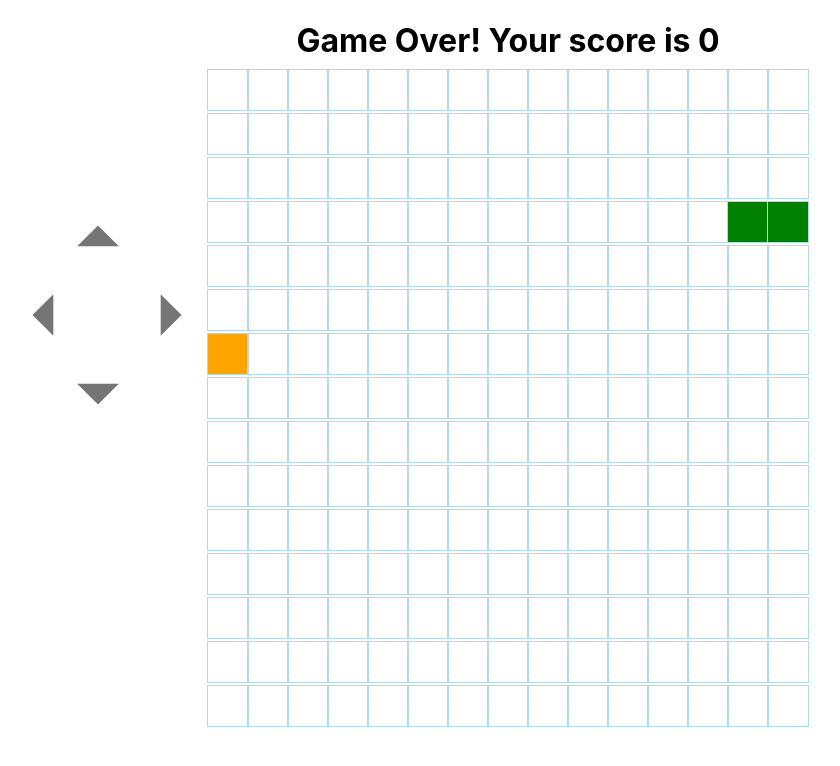
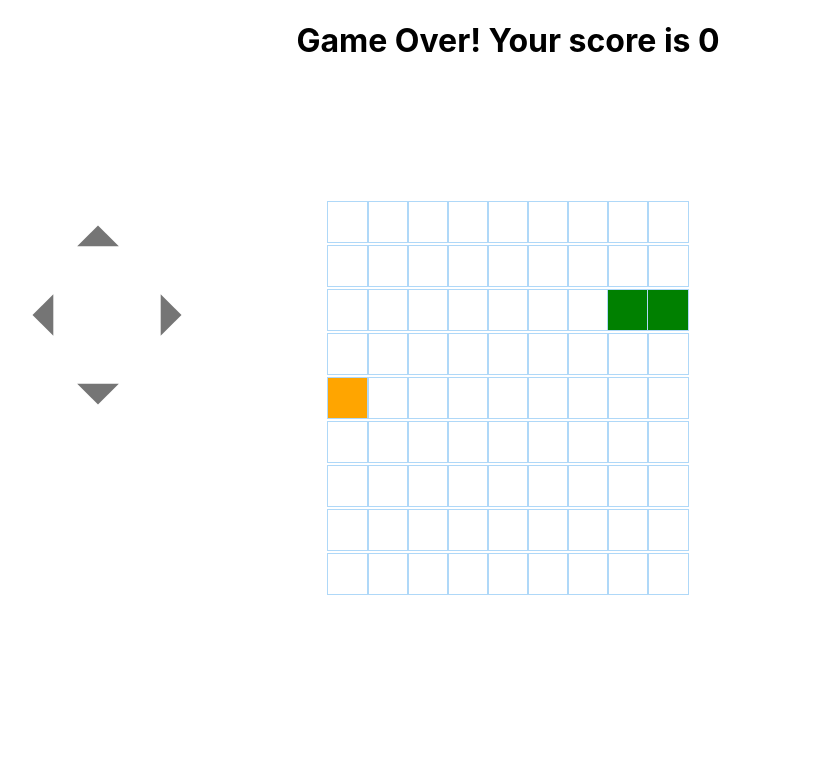
Before and after one commit to KevinLohJunYong/SnakeGame, a React (Create React App) app: page / in a window 1280 px wide. Shown: the top 766 px of the page, without its empty margins (132-972 px from the left). Built offline with nearby package versions, Linux system fonts and the light colour scheme.

Commit message:
fixed minor bug

```diff
--- a/src/App.js
+++ b/src/App.js
@@ -8,11 +8,11 @@ import IconButton from '@material-ui/core/IconButton';
 import { makeStyles } from '@material-ui/core/styles';
 import './App.css';
 
-const BOARD_SIZE = window.screen.width <= 500 ? 7 : 15;
-const STARTING_SNAKE_ROW = window.screen.width <= 500 ? 1 : 3;
-const STARTING_SNAKE_COL = window.screen.width <= 500 ? 1 : 3;
-const STARTING_FOOD_ROW = window.screen.width <= 500 ? 1 : 3;
-const STARTING_FOOD_COL = window.screen.width <= 500 ? 5 : 11;
+const BOARD_SIZE = window.screen.width <= 1600 ? 9 : 15;
+const STARTING_SNAKE_ROW = window.screen.width <= 1600 ? 2 : 3;
+const STARTING_SNAKE_COL = window.screen.width <= 1600 ? 2 : 3;
+const STARTING_FOOD_ROW = window.screen.width <= 1600 ? 2 : 3;
+const STARTING_FOOD_COL = window.screen.width <= 1600 ? 6 : 11;
 
 class SnakeNode {
    constructor(row,col) {
```
